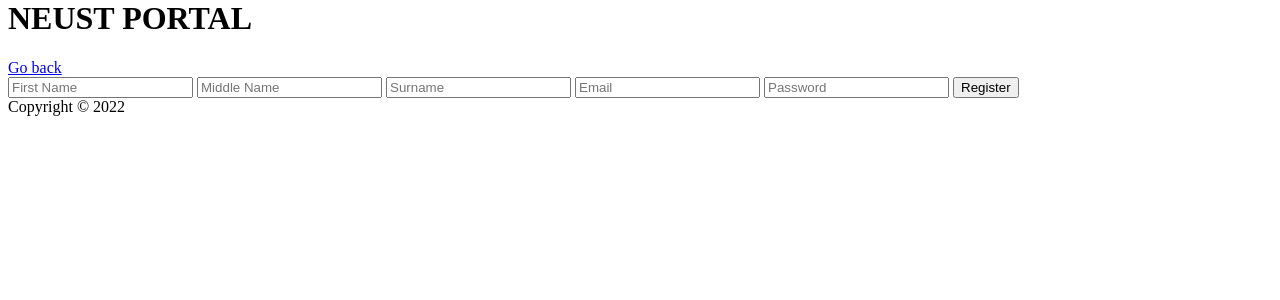
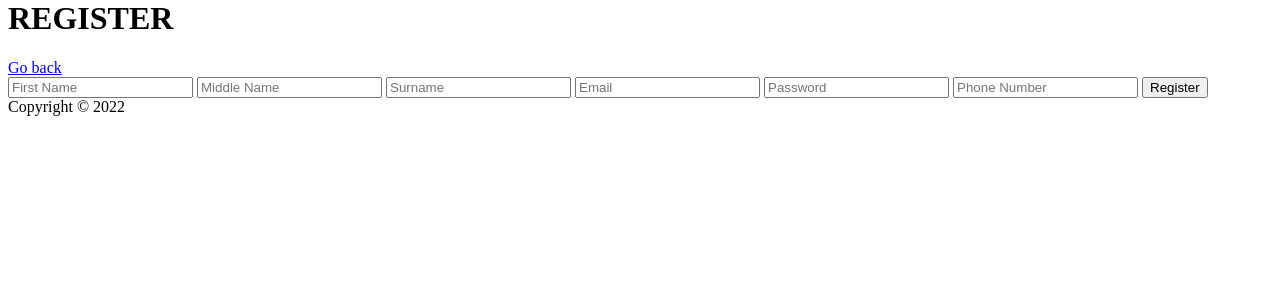
Before and after one commit to pasado22/pds-neust, a PHP site: page /register.php in a window 1280 px wide. Shown: the part 21-321 px from the top of the page. Run offline with PHP 8.4, Linux system fonts and the light colour scheme.

Commit message:
del style, new page_user/index, modify php/common, register

```diff
--- a/login.php
+++ b/login.php
@@ -2,12 +2,12 @@
 include 'php/dry.php';
 include 'php/func.php';
 
-_header("Contact Us");
+_header("NEUST PORTAL - LOGIN");
 ?>
 
 
 <header></header>
-<h1>NEUST STAFF PORTAL</h1>
+<h1>LOGIN</h1>
 <a href="index.php">Go back</a>
 <form action="php/common.php" method="post">
   <input type="text" name="user_email" id="" placeholder="Email">
--- /dev/null
+++ b/page_user/index.php
@@ -0,0 +1,3 @@
+<?php
+echo "UWU <a href='../index.php'>Go back</a>";
+?>
--- a/register.php
+++ b/register.php
@@ -3,13 +3,13 @@ include 'php/dry.php';
 include 'php/func.php';
 session_start();
 
-_header("Contact Us");
+_header("NUEST PORTAL - REGISTER");
 ?>
 
 
 <header></header>
 
-<h1>NEUST PORTAL</h1>
+<h1>REGISTER</h1>
 <?php
 if(isset($_SESSION['msg'])){
   echo check_msg($msg = $_SESSION['msg']);
@@ -17,12 +17,13 @@ if(isset($_SESSION['msg'])){
 }
 ?>
 <a href="index.php">Go back</a>
-<form action="php/common.php" method="GET">
-  <input type="text" name="user_Fname" id="" placeholder="First Name" required>
-  <input type="text" name="user_Mname" id="" placeholder="Middle Name" required>
-  <input type="text" name="user_Sname" id="" placeholder="Surname" required>
+<form action="php/common.php" method="POST" autocomplete="off">
+  <input type="text" name="user_fname" id="" placeholder="First Name" required>
+  <input type="text" name="user_mname" id="" placeholder="Middle Name" required>
+  <input type="text" name="user_sname" id="" placeholder="Surname" required>
   <input type="email" name="user_email" id="" placeholder="Email" required>
   <input type="password" name="user_pass" id="" placeholder="Password" required>
+  <input type="text" name="user_phone" id="" placeholder="Phone Number" required>
   <button type="submit" name="register_btn" value="Register">Register</button>
 </form>
 
```
Also changed, not shown: php/common.php (+7 -9 lines), css/style.css (deleted).
